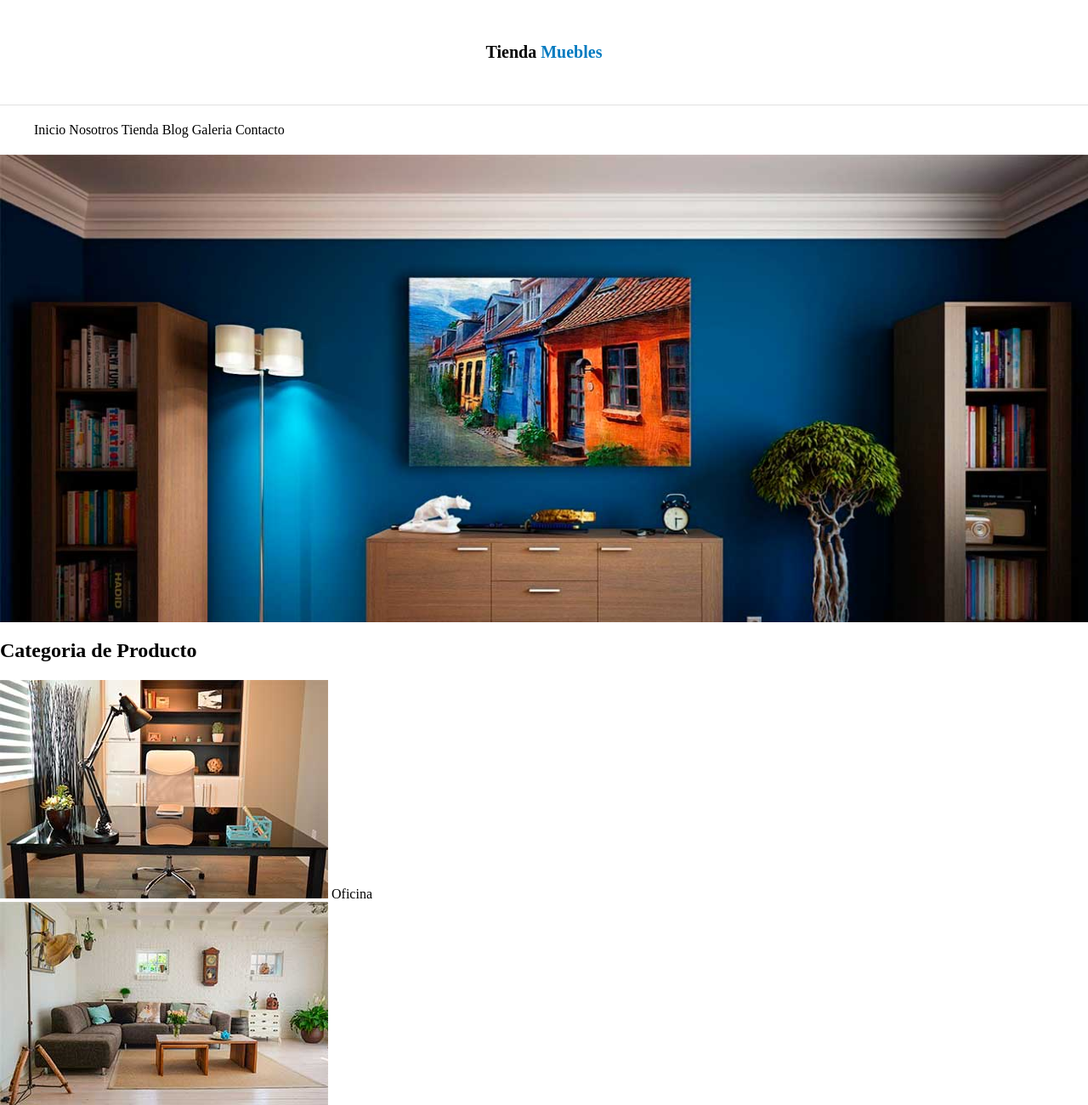
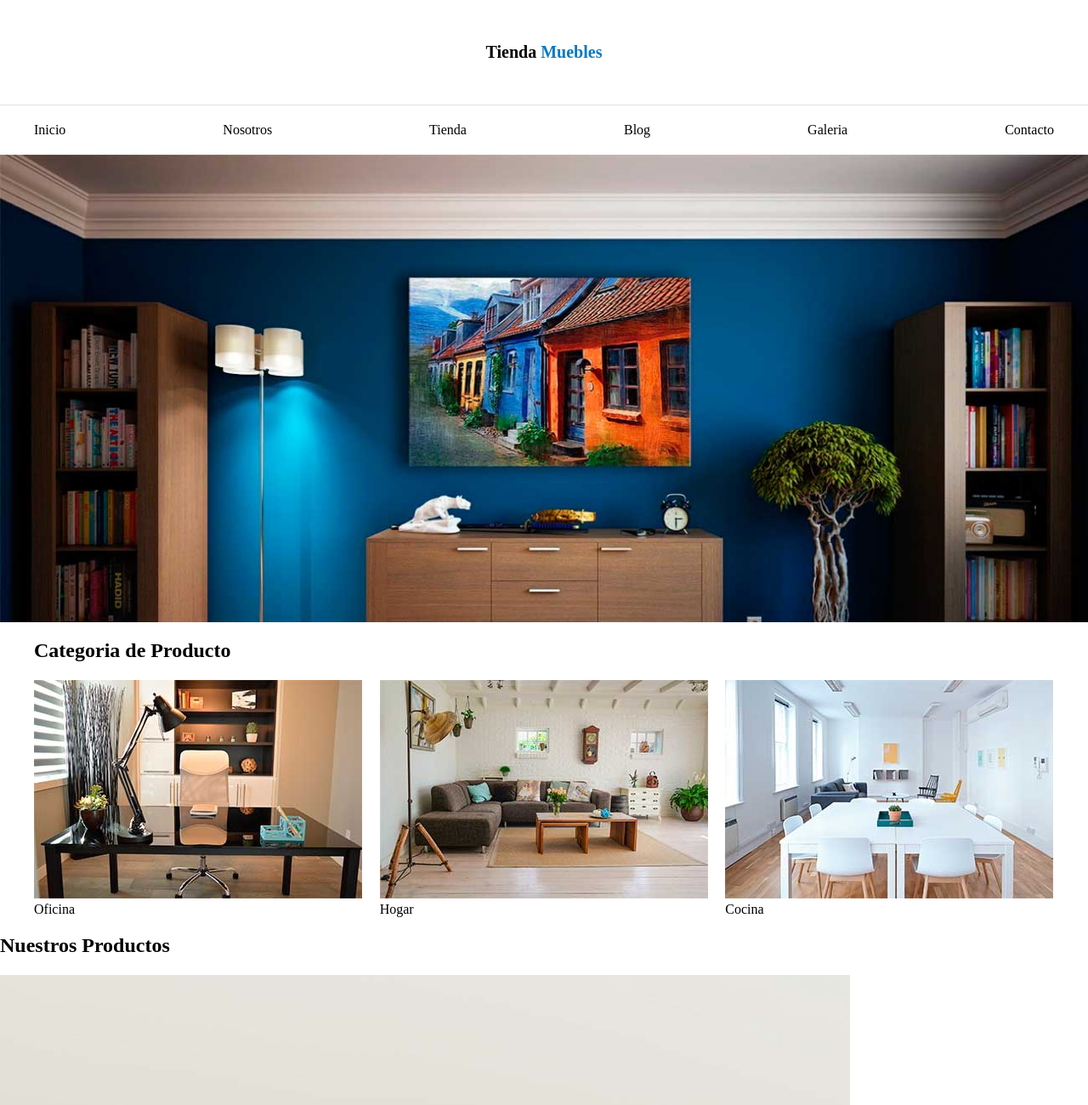
Before and after one commit to saymonset/cssguicompleta, a plain HTML site: page seccion2/ecomerce/index.html in a window 1280 px wide. Shown: the top 1300 px of the page at 85% size. Drawn offline with Linux system fonts and the light colour scheme.

Commit message:
Introduccion a Flexbox y CSS Grid

```diff
--- a/seccion2/ecomerce/css/app.css
+++ b/seccion2/ecomerce/css/app.css
@@ -32,13 +32,20 @@ h1 span {
        color: #000;
    }
 
+   /* Nos permite centrar el contenido de forma horizontal */
    .contenedor {
        max-width: 1200px;
        /* esto es para cetrar */
        margin: 0px auto;
        /* para centrar en nuevas versiones */
        /* margin-inline: auto; */
+   }
 
+   /* seleccionamos todas las imagenes */
+   img {
+       /* La imagen solo va a tomar el espacio que ese
+        div o contenedor de la imagen tenga disponible */
+       max-width: 100%;
    }
 
 /* HEADER Y NAVEGQACION */
@@ -60,10 +67,20 @@ que es max-width:1200px */
     border-top: 1px solid #e1e1e1;
 }
 .nav-principal {
+  display: flex;
+  flex-direction: row;
+  justify-content: space-between;
+  align-items: center;
+
+  /* Cuando es direction row, alineas
+   con jstify-content horizontalment y
+   align-items verticalment siempre y cuando aiga
+   un height grande*/
+   /* al reves si es flex-direction:column */
+
   /* border-color: #e1e1e1;
   border-top-style: solid;
   border-width: 1px; */
-
   padding: 20px 0px;
 }
 
@@ -76,6 +93,31 @@ que es max-width:1200px */
     height: 550px;
 }
 
+/* listado de categorias */
+
+.listado-categorias{
+    display: grid;
+    /* separacion entre grids */
+    gap: 20px;
+    /* puedes colocar anchos especificos a las columnas */
+    /* grid-template-columns: 400px 400px 100px; */
+
+    grid-template-columns: repeat(3, 1fr);
+    /* grid-template-rows: 1fr; */
+    /* grid-template-rows: 100px 100px; */
+    /* grid-template-rows: 1fr 1fr; */
+
+}
+/*
+.categ1 {
+    grid-column: 1 /2;
+}
+.categ2 {
+    grid-column: 2 /3;
+}
+.categ3 {
+    grid-column: 3 /4;
+} */
 /* BOX MODEL */
 .sobre-nosotros{
     background-color: red;
--- a/seccion2/ecomerce/index.html
+++ b/seccion2/ecomerce/index.html
@@ -33,7 +33,7 @@ https://validator.w3.org/nu/#textarea -->
             <a href="tienda.html">Tienda</a>
             <a href="blog.html">Blog</a>
             <a href="galeria.html">Galeria</a>
-            <a href="contacto.html">Contacto</a=>
+            <a href="contacto.html">Contacto</a>
         </nav>
     </div>
 
@@ -41,10 +41,10 @@ https://validator.w3.org/nu/#textarea -->
 
      </div>
 
-        <section>
+        <section class="contenedor">
             <h2>Categoria de <span> Producto </span></h2>
-
-            <div>
+           <div class="listado-categorias">
+               <div class="categ1">
                    <!-- img solo tiene apertura.. Nunca cierres img en otra etiqueta NO VA </img>-->
                    <!-- Estos tienen display line block-->
                    <img  src="img/categoria1.jpg"
@@ -52,7 +52,7 @@ https://validator.w3.org/nu/#textarea -->
                          <a href="#">Oficina</a>
                </div>
 
-            <div>
+               <div  class="categ2">
                    <!-- img solo tiene apertura.. Nunca cierres img en otra etiqueta NO VA </img>-->
                    <!-- Estos tienen display line block-->
                    <img  src="img/categoria2.jpg"
@@ -60,21 +60,22 @@ https://validator.w3.org/nu/#textarea -->
                          <a href="#">Hogar</a>
                </div>
 
-            <div>
+               <div class="categ3">
                    <!-- img solo tiene apertura.. Nunca cierres img en otra etiqueta NO VA </img>-->
                    <!-- Estos tienen display line block-->
                    <img  src="img/categoria3.jpg"
                          alt="Imagen Categoria"/>
                          <a href="#">Cocina</a>
                </div>
+           </div>
         </section>
 
-        <section class="sobre-nosotros">
+        <!-- <section class="sobre-nosotros">
             <div>
                 <h2>Sobre Nosotros</h2>
                 <p>Lorem ipsum dolor sit amet consectetur adipisicing elit. Ex accusamus accusantium tempore ullam maiores similique eligendi autem nemo! Doloremque sed voluptatum ipsum veritatis explicabo sint culpa, sunt ducimus accusamus. Laboriosam!</p>
             </div>
-        </section>
+        </section> -->
 
     <main>
         <h2>Nuestros Productos</h2>
```
Lines whose indentation alone changed are shown as unchanged.
